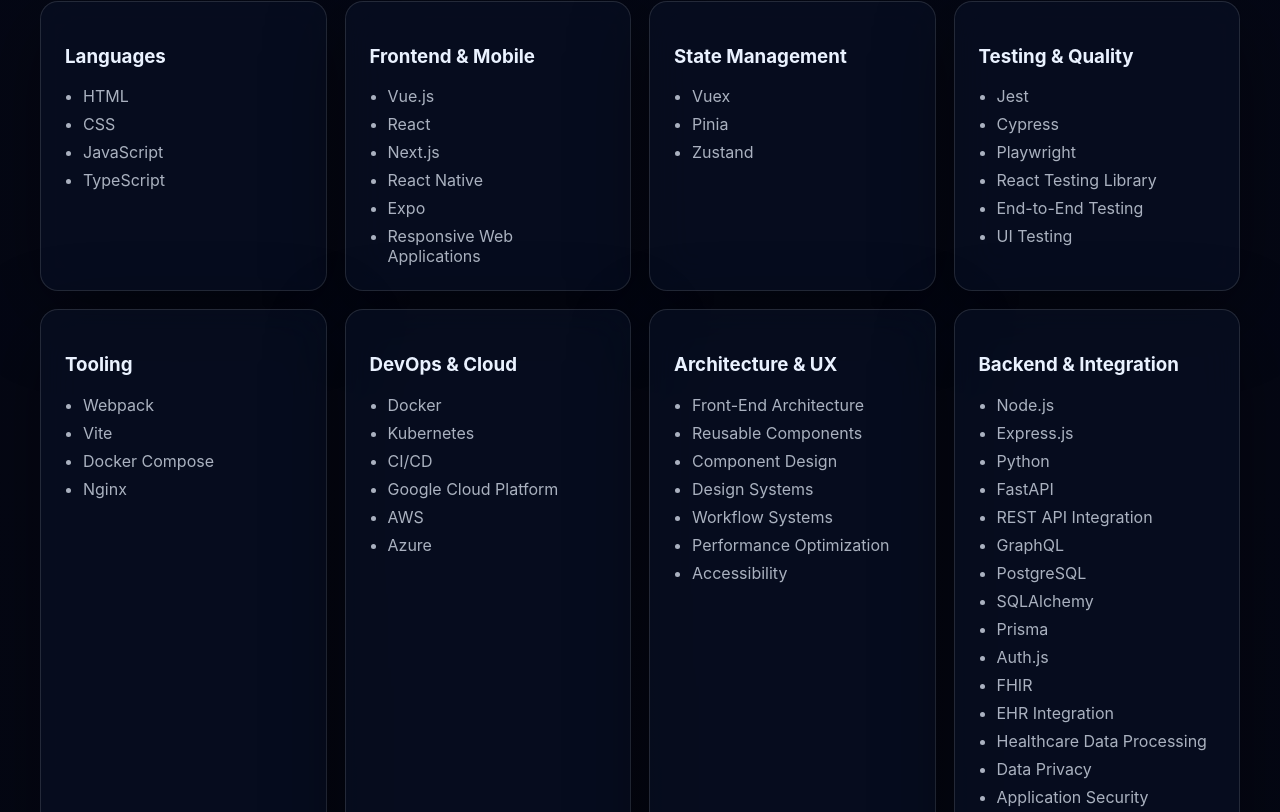
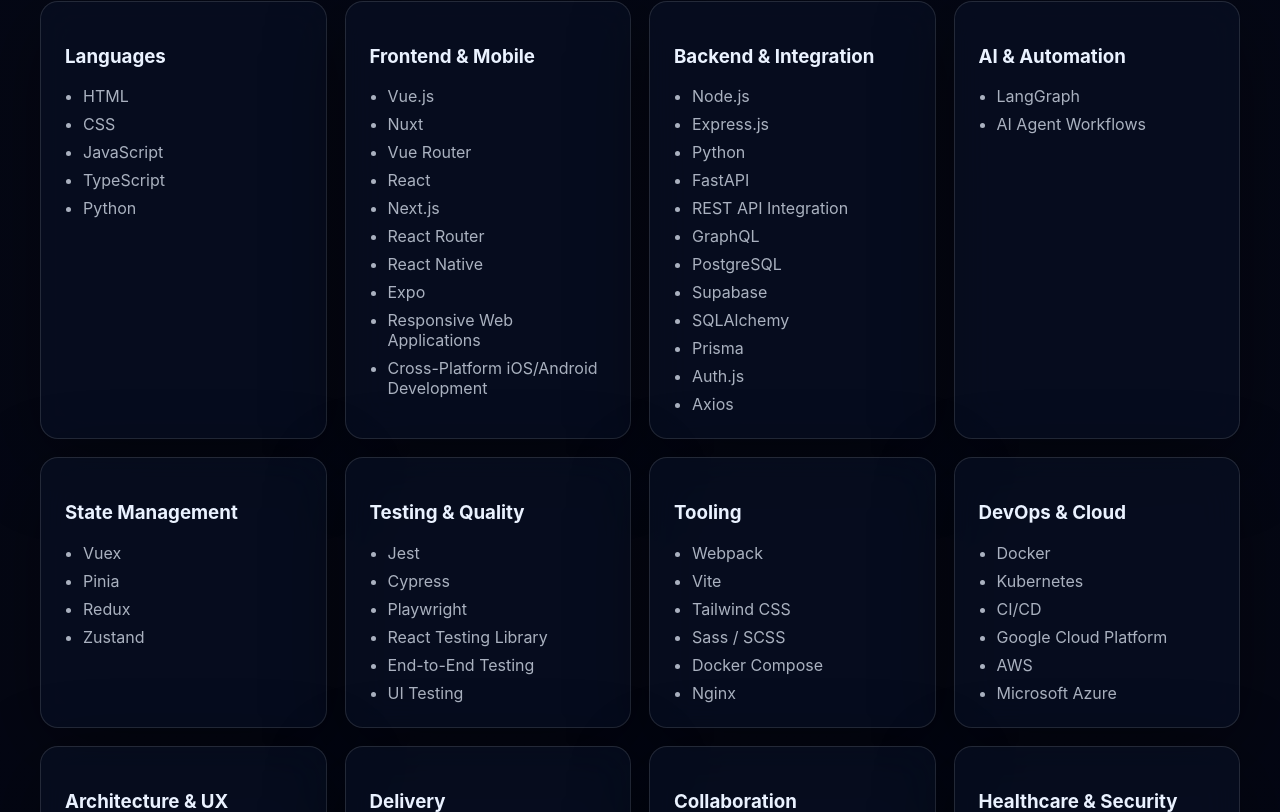
Before and after one commit to HaiyangZhang-1994/HaiyangZhang-1994.github.io, a React (Vite) app: page / in a window 1280 px wide. Shown: the part 3448-4260 px from the top of the page. Built offline with nearby package versions, Linux system fonts and the light colour scheme.

Commit message:
content: refresh technical stack from latest resume

```diff
--- a/src/data/siteContent.js
+++ b/src/data/siteContent.js
@@ -90,15 +90,47 @@
   skillGroups: [
     {
       title: 'Languages',
-      items: ['HTML', 'CSS', 'JavaScript', 'TypeScript'],
+      items: ['HTML', 'CSS', 'JavaScript', 'TypeScript', 'Python'],
     },
     {
       title: 'Frontend & Mobile',
-      items: ['Vue.js', 'React', 'Next.js', 'React Native', 'Expo', 'Responsive Web Applications'],
+      items: [
+        'Vue.js',
+        'Nuxt',
+        'Vue Router',
+        'React',
+        'Next.js',
+        'React Router',
+        'React Native',
+        'Expo',
+        'Responsive Web Applications',
+        'Cross-Platform iOS/Android Development',
+      ],
+    },
+    {
+      title: 'Backend & Integration',
+      items: [
+        'Node.js',
+        'Express.js',
+        'Python',
+        'FastAPI',
+        'REST API Integration',
+        'GraphQL',
+        'PostgreSQL',
+        'Supabase',
+        'SQLAlchemy',
+        'Prisma',
+        'Auth.js',
+        'Axios',
+      ],
+    },
+    {
+      title: 'AI & Automation',
+      items: ['LangGraph', 'AI Agent Workflows'],
     },
     {
       title: 'State Management',
-      items: ['Vuex', 'Pinia', 'Zustand'],
+      items: ['Vuex', 'Pinia', 'Redux', 'Zustand'],
     },
     {
       title: 'Testing & Quality',
@@ -106,19 +138,31 @@
     },
     {
       title: 'Tooling',
-      items: ['Webpack', 'Vite', 'Docker Compose', 'Nginx'],
+      items: ['Webpack', 'Vite', 'Tailwind CSS', 'Sass / SCSS', 'Docker Compose', 'Nginx'],
     },
     {
       title: 'DevOps & Cloud',
-      items: ['Docker', 'Kubernetes', 'CI/CD', 'Google Cloud Platform', 'AWS', 'Azure'],
+      items: ['Docker', 'Kubernetes', 'CI/CD', 'Google Cloud Platform', 'AWS', 'Microsoft Azure'],
     },
     {
       title: 'Architecture & UX',
       items: ['Front-End Architecture', 'Reusable Components', 'Component Design', 'Design Systems', 'Workflow Systems', 'Performance Optimization', 'Accessibility'],
     },
     {
-      title: 'Backend & Integration',
-      items: ['Node.js', 'Express.js', 'Python', 'FastAPI', 'REST API Integration', 'GraphQL', 'PostgreSQL', 'SQLAlchemy', 'Prisma', 'Auth.js', 'FHIR', 'EHR Integration', 'Healthcare Data Processing', 'Data Privacy', 'Application Security', 'ethers.js', 'Blockchain Application Development'],
+      title: 'Delivery',
+      items: ['CI/CD', 'App Store', 'Google Play'],
+    },
+    {
+      title: 'Collaboration',
+      items: ['Linear', 'GitHub', 'Slack', 'Notion'],
+    },
+    {
+      title: 'Healthcare & Security',
+      items: ['FHIR', 'EHR Integration', 'Healthcare Data Processing', 'Data Privacy', 'Application Security'],
+    },
+    {
+      title: 'Additional',
+      items: ['ethers.js', 'Blockchain Application Development', 'Theta Subchain Integration'],
     },
   ],
   education: [
```
Also changed, not shown: 2 other files (tests, documents, lock files or other folders).
